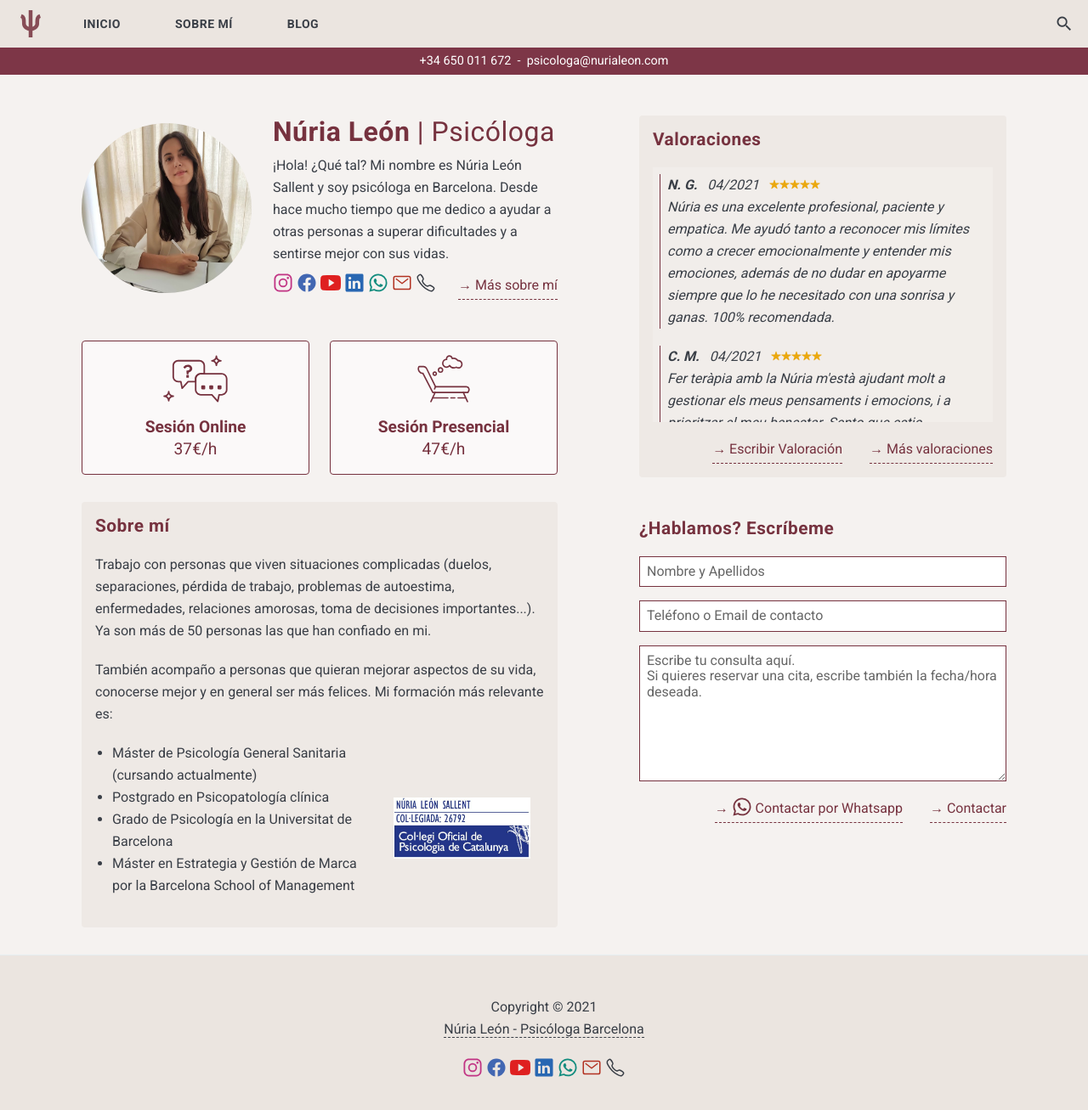
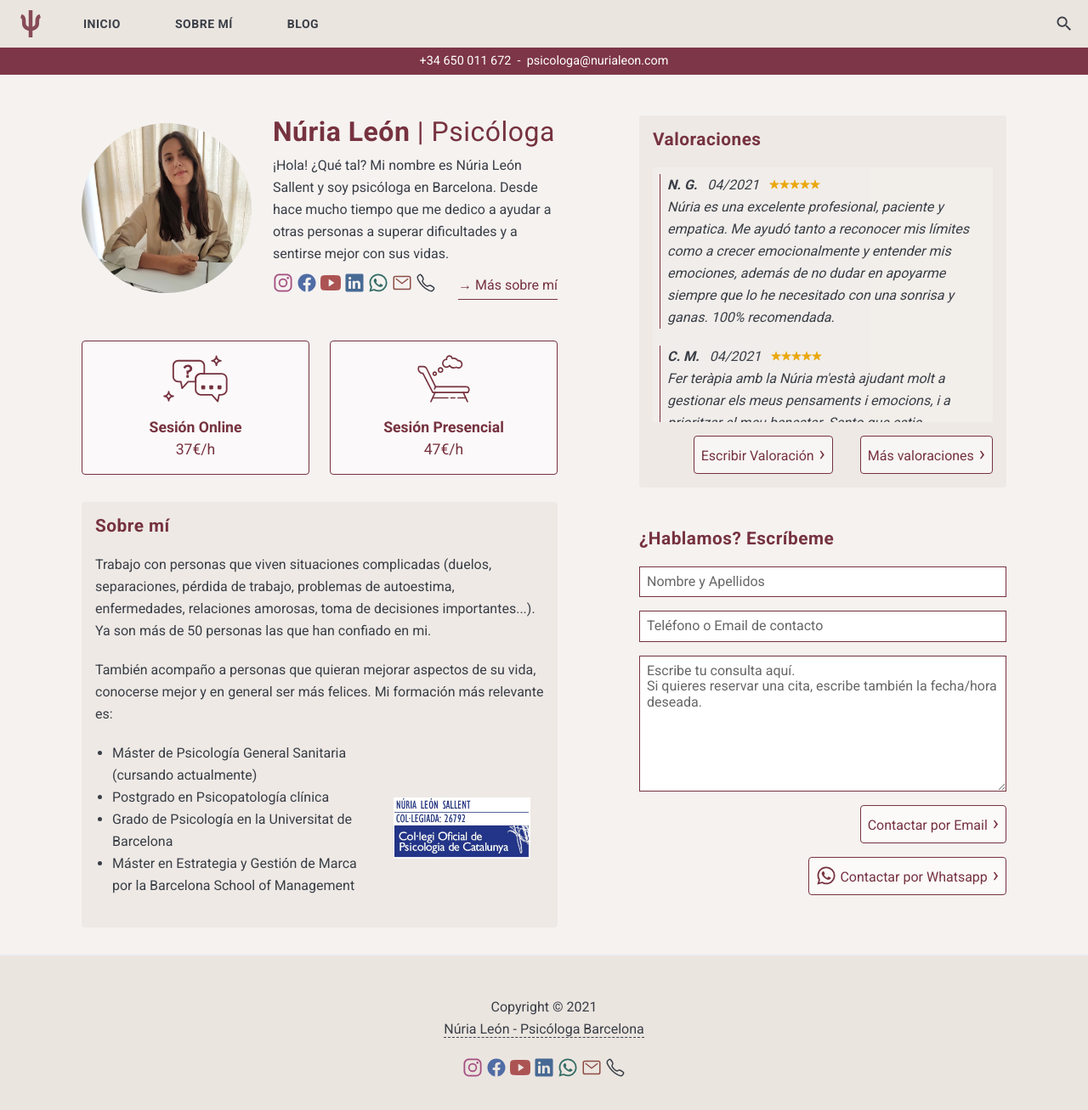
Before and after one commit to nurialeonsallent/nurialeon.com, a Jekyll site: the page built from index.html, in a window 1280 px wide and 1327 px high. Shown: the top 1307 px of the window at 85% size. Built offline with Jekyll 4.4.1, drawn with Linux system fonts in a browser that asks for light colours; nearby versions of some CDN libraries.

Commit message:
new buttons

```diff
--- a/_includes/contact-link.html
+++ b/_includes/contact-link.html
@@ -1,30 +1,30 @@
 <div class="networks">
   <a href="https://www.instagram.com/{{ site.data.settings.instagram }}/" alt="Instagram" class="no-decoration tooltip" target="_blank" rel="noopener noreferrer">
-      <ion-icon style="color: #C13584" name="logo-instagram"></ion-icon>
+      <ion-icon style="color: hsl(326deg, 35%, 48%)" name="logo-instagram"></ion-icon>
       <div class="tooltipcontent big bottom">@{{ site.data.settings.instagram }}</div>
   </a>
   <a href="https://www.facebook.com/{{ site.data.settings.facebook }}/" alt="Facebook" class="no-decoration tooltip" target="_blank" rel="noopener noreferrer">
-    <ion-icon style="color: #4267B2" name="logo-facebook"></ion-icon>
+    <ion-icon style="color: hsl(220deg, 35%, 48%)" name="logo-facebook"></ion-icon>
     <div class="tooltipcontent big bottom">{{ site.data.settings.facebook }}</div>
 </a>
   {%if site.data.settings.youtube %}
     <a href="https://www.youtube.com/channel/{{ site.data.settings.youtube }}/" alt="Youtube" class="no-decoration tooltip" target="_blank" rel="noopener noreferrer">
-        <ion-icon style="color: rgb(223 32 32)" name="logo-youtube"></ion-icon>
+        <ion-icon style="color: hsl(0deg 35% 50%)" name="logo-youtube"></ion-icon>
         <div class="tooltipcontent bottom">YouTube</div>
     </a>
   {% endif %}
   {%if site.data.settings.linkedin %}
     <a href="https://www.linkedin.com/in/{{ site.data.settings.linkedin }}/" alt="Linkedin" class="no-decoration tooltip" target="_blank" rel="noopener noreferrer">
-        <ion-icon style="color: #2867b2" name="logo-linkedin"></ion-icon>
+        <ion-icon style="color: hsl(213deg, 35%, 43%)" name="logo-linkedin"></ion-icon>
         <div class="tooltipcontent bottom">{{ site.data.settings.linkedin }}</div>
     </a>
   {% endif %}
   <a href="javascript:;" onclick="openWhatsApp('')" alt="WhatsApp" id="WhatsappLink" class="no-decoration tooltip">
-      <ion-icon style="color: #128C7E" name="logo-whatsapp"></ion-icon>
+      <ion-icon style="color: hsl(173deg, 35%, 31%)" name="logo-whatsapp"></ion-icon>
       <div class="tooltipcontent bottom">{{ site.data.settings.phone }}</div>
   </a>
   <a href="javascript:;" onclick="openEmail()" alt="Email" class="no-decoration tooltip">
-      <ion-icon style="color: #B23121" name="mail-outline"></ion-icon>
+      <ion-icon style="color: hsl(7deg, 35%, 41%)" name="mail-outline"></ion-icon>
       <div class="tooltipcontent big bottom">{{ site.data.settings.email }}</div>
   </a>
   <a href="javascript:;" onclick="openCall()" alt="Teléfono" class="no-decoration tooltip">
--- a/_includes/hero.html
+++ b/_includes/hero.html
@@ -4,6 +4,6 @@
   <h1 class="title"><span class="no-wrap">Núria León </span><span class="subtitle">| Psicóloga</span></h1>
   <div class="text">{{ site.data.settings.author.bio }}</div>
   {% include contact-link.html %}
-  <a href="{{site.baseurl}}/sobre-mi/" class="about-me action">Más sobre mí</a>
+  <a href="{{site.baseurl}}/sobre-mi/" class="about-me navigation">Más sobre mí</a>
 </div>
 <!-- end hero -->
--- a/_sass/5-OldPage/index.scss
+++ b/_sass/5-OldPage/index.scss
@@ -64,9 +64,24 @@ a, button {
 a.action, button.action {
     line-height: 2em;
     white-space: nowrap;
+    border: 1px solid;
+    padding: 4px 8px;
+    border-radius: 4px;
+    background-color: rgba(255, 255, 255, 0.6);
 }
 
-a.action:before, button.action:before {
+a.action:after, button.action:after {
+    content: "  \203A";
+    font-size: 1.5em;
+}
+
+a.navigation, button.navigation {
+    line-height: 2em;
+    white-space: nowrap;
+    border-bottom: 1px solid;
+}
+
+a.navigation:before, button.navigation:before {
     content: "\2192  ";
 }
 
@@ -307,12 +322,13 @@ ion-icon {
     flex: 1;
     border: 1px solid;
     align-items: center;
+    justify-content: center;
     position: relative;
     color: var(--primary-color);
     background-color: rgba(255, 255, 255, 0.6);
     padding: 1rem;
     border-radius: 4px;
-    font-size: 1.2rem;
+    font-size: 1.1rem;
     text-align: center;
 }
 
@@ -442,10 +458,11 @@ ion-icon {
     display: flex;
     flex-wrap: wrap-reverse;
     justify-content: flex-end;
+    gap: 1rem;
 }
 
 .contact .buttons > :last-child {
-    margin-left: 2rem;
+    margin-left: 1rem;
 }
 
 .info .col2 {
@@ -597,7 +614,6 @@ ion-icon {
         gap: 16px;
 
         .price-card {
-            font-size: 1.1rem;
             line-height: 1em;
 
             > .img {
@@ -612,6 +628,11 @@ ion-icon {
 }
 
 @media only screen and (max-width: 767px) {
+
+    a.action, button.action {
+        padding: 2px 8px;
+    }
+
     .main {
         display: grid;
         min-height: 100%;
--- a/index.html
+++ b/index.html
@@ -123,7 +123,7 @@ layout: default
                 <textarea name="Mensaje" placeholder="Escribe tu consulta aquí. &#10;Si quieres reservar una cita, escribe también la fecha/hora deseada." aria-label="Escribe tu consulta aquí. &#10;Si quieres reservar una cita, escribe también la fecha/hora deseada." autocomplete="off" required></textarea>
                 <div class="buttons">
                     <button class="action" type="submit" onclick="return formButtonClicked('whatsapp')"><ion-icon class="vcenter" name="logo-whatsapp"></ion-icon> Contactar por Whatsapp</button>
-                    <button class="action" type="submit" onclick="return formButtonClicked('direct')">Contactar</button>
+                    <button class="action" type="submit" onclick="return formButtonClicked('direct')">Contactar por Email</button>
                 </div>
             </form>
         </div>
--- a/opinion.html
+++ b/opinion.html
@@ -30,7 +30,7 @@ sitemap: false
             </select>
             <textarea name="Mensaje" placeholder="Escribe tu valoración aquí. &#10;Gracias por dejar tu valoración, me ayudas mucho :)" autocomplete="off" required></textarea>
             <div class="buttons">
-                <button class="action" type="submit">Publicar</button>
+                <button class="action" type="submit">Publicar Valoración</button>
             </div>
         </form>
     </div>
```
